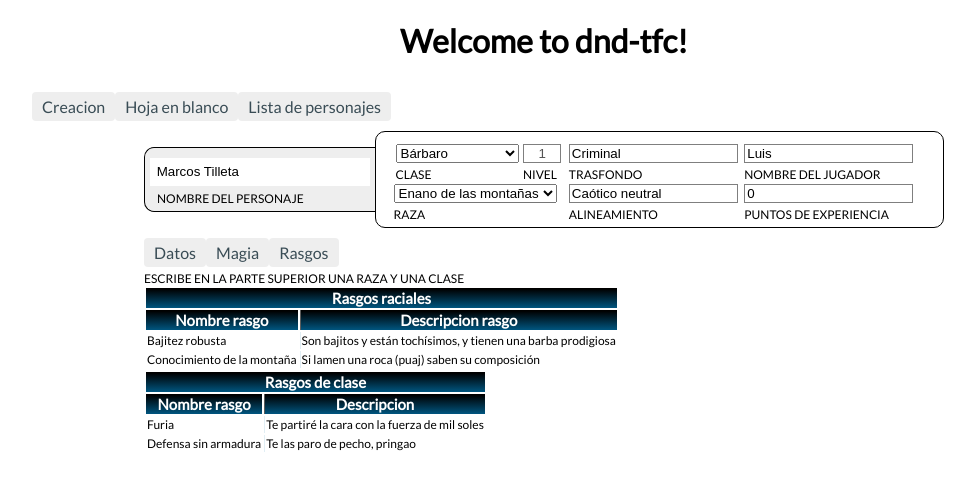
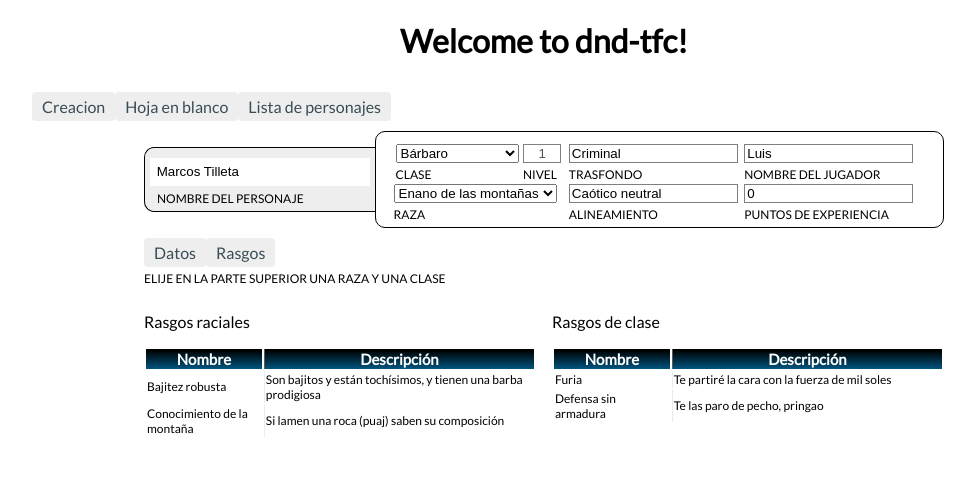
Before and after one commit to rondeo/dnd.tfc, an Angular app: page /personaje/1/rasgos in a window 1280 px wide. Shown: the top 490 px of the page, without its empty margins (104-1079 px from the left). Built offline with nearby package versions, Linux system fonts and the light colour scheme.

Commit message:
Rasgos en hoja bonitos y por nivel

```diff
--- a/src/app/app-routing.module.ts
+++ b/src/app/app-routing.module.ts
@@ -28,7 +28,7 @@ const routes: Routes = [
     path: 'hoja', component: DatosComponent, children: [
       { path: 'hoja', redirectTo: 'hoja/datos', pathMatch: 'full'},
       { path: 'datos', component: StatsComponent },
-      { path: 'magia', component: MagiaComponent },
+      // { path: 'magia', component: MagiaComponent },
       { path: 'rasgos', component: RasgosComponent },
       //{ path: ':id', component: DatosComponent}
     ]
@@ -39,7 +39,7 @@ const routes: Routes = [
   {
     path: 'personaje/:id', component: DatosComponent, children: [
       { path: 'datos', component: StatsComponent },
-      { path: 'magia', component: MagiaComponent },
+      // { path: 'magia', component: MagiaComponent },
       { path: 'rasgos', component: RasgosComponent },
       //{ path: ':id', component: DatosComponent}
     ]
--- a/src/app/components/datos/datos.component.html
+++ b/src/app/components/datos/datos.component.html
@@ -62,13 +62,13 @@
 
   <nav *ngIf="navegarPersonaje">
     <a routerLink="/personaje/{{personaje.idPersonaje}}/datos">Datos</a>
-    <a routerLink="/personaje/{{personaje.idPersonaje}}/magia">Magia</a>
+    <!-- <a routerLink="/personaje/{{personaje.idPersonaje}}/magia">Magia</a> -->
     <a routerLink="/personaje/{{personaje.idPersonaje}}/rasgos">Rasgos</a>
   </nav>
 
   <nav *ngIf="navegarHoja">
     <a routerLink="/hoja/datos">Datos</a>
-    <a routerLink="/hoja/magia">Magia</a>
+    <!-- <a routerLink="/hoja/magia">Magia</a> -->
     <a routerLink="/hoja/rasgos">Rasgos</a>
   </nav>
 
--- a/src/app/components/datos/datos.component.ts
+++ b/src/app/components/datos/datos.component.ts
@@ -190,7 +190,7 @@ export class DatosComponent implements OnInit {
 
     // this.llenarRazas();
 
-    console.log(this.razaPersonaje);
+    // console.log(this.razaPersonaje);
 
     for (let i = 0; i < this.razas.length; i++) {
       for (let j = 0; j < this.subRazas.length; j++) {
@@ -203,6 +203,7 @@ export class DatosComponent implements OnInit {
           //console.log(this.razaPersonaje + ' subraza ' + this.subRazas[j].idSubraza)
           return;
         } else {
+          // console.log("Se limpia la raza");
           this.limpiarRaza();
         }
 
--- a/src/app/components/rasgos/rasgos.component.html
+++ b/src/app/components/rasgos/rasgos.component.html
@@ -1,17 +1,19 @@
-
 <input name="raza" id="raceClass" [ngModel]="razaElegida()" (change)="mostrarCosas()" hidden />
 
-<label for="raceClass">Escribe en la parte superior una raza y una clase</label>
+<label for="raceClass">Elije en la parte superior una raza y una clase</label>
 
-<div *ngIf="razaMostrar>0" >
+<div class="tableRasgos">
+  <div id="tableRasgosRaza">
+    <p>Rasgos raciales</p>
+    <div *ngIf="razaMostrar>0">
       <table class="table table-hover text-center">
         <thead class="thead-dark">
+          <!-- <tr>
+        <th class="topRasgo" colspan="2">Rasgos raciales</th>
+      </tr> -->
           <tr>
-        <th colspan="2">Rasgos raciales</th>
-      </tr>
-      <tr>
-        <th>Nombre rasgo</th>
-        <th>Descripcion rasgo</th>
+            <th class="nameRasgo">Nombre</th>
+            <th class="descriptionRasgo">Descripción</th>
           </tr>
         </thead>
         <tbody>
@@ -26,16 +28,18 @@
         </tbody>
       </table>
     </div>
-
+  </div>
+  <div id="tableRasgosClase">
+    <p>Rasgos de clase</p>
     <div *ngIf="claseMostrar>0">
       <table class="table table-hover text-center">
         <thead class="thead-dark">
+          <!-- <tr>
+        <th class="topRasgo" colspan="2">Rasgos de clase</th>
+      </tr> -->
           <tr>
-        <th colspan="2">Rasgos de clase</th>
-      </tr>
-      <tr>
-        <th>Nombre rasgo</th>
-        <th>Descripcion</th>
+            <th class="nameRasgo">Nombre</th>
+            <th class="descriptionRasgo">Descripción</th>
           </tr>
         </thead>
         <tbody>
@@ -46,3 +50,5 @@
         </tbody>
       </table>
     </div>
+  </div>
+</div>
--- a/src/app/components/rasgos/rasgos.component.ts
+++ b/src/app/components/rasgos/rasgos.component.ts
@@ -39,6 +39,10 @@ export class RasgosComponent implements OnInit {
 
   idClase = 0;
 
+  experiencia = '';
+
+  nivel = 0;
+
   constructor(private dndService: DndService) { }
 
   ngOnInit() {
@@ -52,6 +56,9 @@ export class RasgosComponent implements OnInit {
     this.claseMostrar = 0;
     this.subRaza = null;
     this.rasgosSubraza = null;
+    this.raza = null;
+    this.rasgosRaza = null;
+    this.experiencia = this.dndService.getExperiencia();
 
 
     this.idRaza = this.dndService.getRazaElegida();
@@ -68,21 +75,22 @@ export class RasgosComponent implements OnInit {
       if (this.subRaza != null) {
         this.subRazaMostrar = this.subRaza.idSubraza;
         this.razaMostrar = this.subRaza.idRaza;
-      } else {
+      } else{
         this.razaMostrar = this.idRaza;
       }
 
     }
 
+    this.calcularNivel();
+
+    // console.log(this.nivel);
+
     if (this.idClase != null && this.idClase != undefined && this.idClase != 0) {
       this.claseMostrar = this.idClase;
-
     }
 
     this.obtenerRasgos();
 
-    // this.dndService.setRazaElegida(0);
-    // this.dndService.setClaseElegida(0);
   }
 
   personajeElegido() {
@@ -120,7 +128,8 @@ export class RasgosComponent implements OnInit {
       this.getRasgosSubraza(this.subRazaMostrar);
     }
     if (this.claseMostrar != null && this.claseMostrar != undefined && this.claseMostrar != 0) {
-      this.getRasgosClase(this.claseMostrar);
+      this.getRasgosClaseNivel(this.claseMostrar, this.nivel);
+      // console.log(this.rasgosClase);
     }
   }
 
@@ -161,8 +170,8 @@ export class RasgosComponent implements OnInit {
       .subscribe(rasgo => this.rasgosSubraza = rasgo);
   }
 
-  getRasgosClase(id: number) {
-    this.dndService.getRasgosClase(id)
+  getRasgosClaseNivel(id: number, nivel: number) {
+    this.dndService.getRasgosClaseNivel(id, nivel)
       .subscribe(rasgo => this.rasgosClase = rasgo);
   }
 
@@ -170,4 +179,54 @@ export class RasgosComponent implements OnInit {
 
   }
 
+  calcularNivel() {
+    let exp;
+    exp = parseInt(this.experiencia);
+
+    if (exp >= 0 && exp < 300) {
+      this.nivel = 1;
+    } else if (exp >= 300 && exp < 900) {
+      this.nivel = 2;
+    } else if (exp >= 900 && exp < 2700) {
+      this.nivel = 3;
+    } else if (exp >= 2700 && exp < 6500) {
+      this.nivel = 4;
+    } else if (exp >= 6500 && exp < 14000) {
+      this.nivel = 5;
+    } else if (exp >= 14000 && exp < 23000) {
+      this.nivel = 6;
+    } else if (exp >= 23000 && exp < 34000) {
+      this.nivel = 7;
+    } else if (exp >= 34000 && exp < 48000) {
+      this.nivel = 8;
+    } else if (exp >= 48000 && exp < 64000) {
+      this.nivel = 9;
+    } else if (exp >= 64000 && exp < 85000) {
+      this.nivel = 10;
+    } else if (exp >= 85000 && exp < 100000) {
+      this.nivel = 11;
+    } else if (exp >= 100000 && exp < 120000) {
+      this.nivel = 12;
+    } else if (exp >= 120000 && exp < 140000) {
+      this.nivel = 13;
+    } else if (exp >= 140000 && exp < 165000) {
+      this.nivel = 14;
+    } else if (exp >= 165000 && exp < 195000) {
+      this.nivel = 15;
+    } else if (exp >= 195000 && exp < 225000) {
+      this.nivel = 16;
+    } else if (exp >= 225000 && exp < 265000) {
+      this.nivel = 17;
+    } else if (exp >= 265000 && exp < 305000) {
+      this.nivel = 18;
+    } else if (exp >= 305000 && exp < 355000) {
+      this.nivel = 19;
+    } else if (exp >= 355000) {
+      this.experiencia = '355000';
+      this.nivel = 20;
+    }
+    this.dndService.setExperiencia(this.experiencia);
+    return this.nivel;
+  }
+
 }
--- a/src/app/components/stats/stats.component.ts
+++ b/src/app/components/stats/stats.component.ts
@@ -230,14 +230,18 @@ export class StatsComponent implements OnInit {
   }
 
   calculoPercepcionPasiva() {
-    if (this.arrayHab[11].valor !== '' ) {
-      let valor = 10 + parseInt(this.arrayHab[11].valor);
-      if(valor == NaN){
+    // if (this.arrayHab[11].valor !== '' || this.arrayHab[11].valor == NaN) {
+    if (this.arrayHab[11].valor !== '') {
+      let valor =10 + parseInt(this.arrayHab[11].valor);
+      if(this.arrayHab[11].valor === undefined){
+        // console.log("Entra en el if, se devuelve el valor "+valor);
         return this.percepcionPasiva = '';
       }
-      this.percepcionPasiva = '' + valor;
+      // console.log("No entra en el if, se devuelve el valor "+this.arrayHab[11].valor);
+      return this.percepcionPasiva = '' + valor;
     }else {
-      this.percepcionPasiva = '';
+      // console.log("No entra siquiera, se devuelve el valor "+this.arrayHab[11].valor);
+      return this.percepcionPasiva = '';
     }
 
   }
--- a/src/app/objects/mock-rasgoClase.ts
+++ b/src/app/objects/mock-rasgoClase.ts
@@ -16,6 +16,20 @@ export let RASGOSCLASE: RasgoClase[] = [
         descripcionRasgoClase: "Te las paro de pecho, pringao"
     },
     {
+        idRasgoClase: 121,
+        nombreRasgoClase: "Ataque temerario",
+        idClase: 1,
+        nivelClase: 2,
+        descripcionRasgoClase: "Te rajo, pero con los ojos cerrados, que me da asco la sangre"
+    },
+    {
+        idRasgoClase: 122,
+        nombreRasgoClase: "Sentir el peligro",
+        idClase: 1,
+        nivelClase: 2,
+        descripcionRasgoClase: "Ese me está mirando mal. Vamos a darnos de ostias"
+    },
+    {
         idRasgoClase: 211,
         nombreRasgoClase: "Lanzamiento de conjuros",
         idClase: 2,
--- a/src/app/services/dnd-service.ts
+++ b/src/app/services/dnd-service.ts
@@ -285,6 +285,18 @@ export class DndService {
     }
   }
 
+  getRasgosClaseNivel(id: number, nivel: number): Observable<RasgoClase[]> {
+    let finded = RASGOSCLASE.filter(rasgos => rasgos.idClase === id && rasgos.nivelClase <= nivel);
+    // finded.filter(rasgos => rasgos.nivelClase <= nivel );
+    console.log("Encontrado " + nivel);
+    console.log(finded);
+    for (let i of this.clases) {
+      if (i.idClase === id) {
+        return of(finded);
+      }
+    }
+  }
+
   getTrasfondos(): Observable<Trasfondo[]> {
     return of(this.trasfondos);
   }
--- a/src/styles.scss
+++ b/src/styles.scss
@@ -853,3 +853,31 @@ form.charsheet main section.features div textarea {
   padding: 5px;
   height: 43em;
 }
+
+form.charsheet .tableRasgos {
+  width: 800px;
+  right: 0;
+  left: 0;
+  margin-right: auto;
+  margin-left: auto;
+  margin-top: 10px;
+  display: grid;
+  grid-template-columns: 49% 49%;
+  grid-template-rows: auto auto;
+  grid-column-gap: 2%;
+}
+
+form.charsheet .tableRasgos #tableRasgosRaza{
+  width: 100%;
+  height: auto;
+}
+
+form.charsheet .tableRasgos #tableRasgosClase{
+  width: 100%;
+  height: auto;
+}
+
+form.charsheet .tableRasgos .nameRasgo{
+  width: 30%;
+  height: auto;
+}
```
Lines whose indentation alone changed are shown as unchanged.
